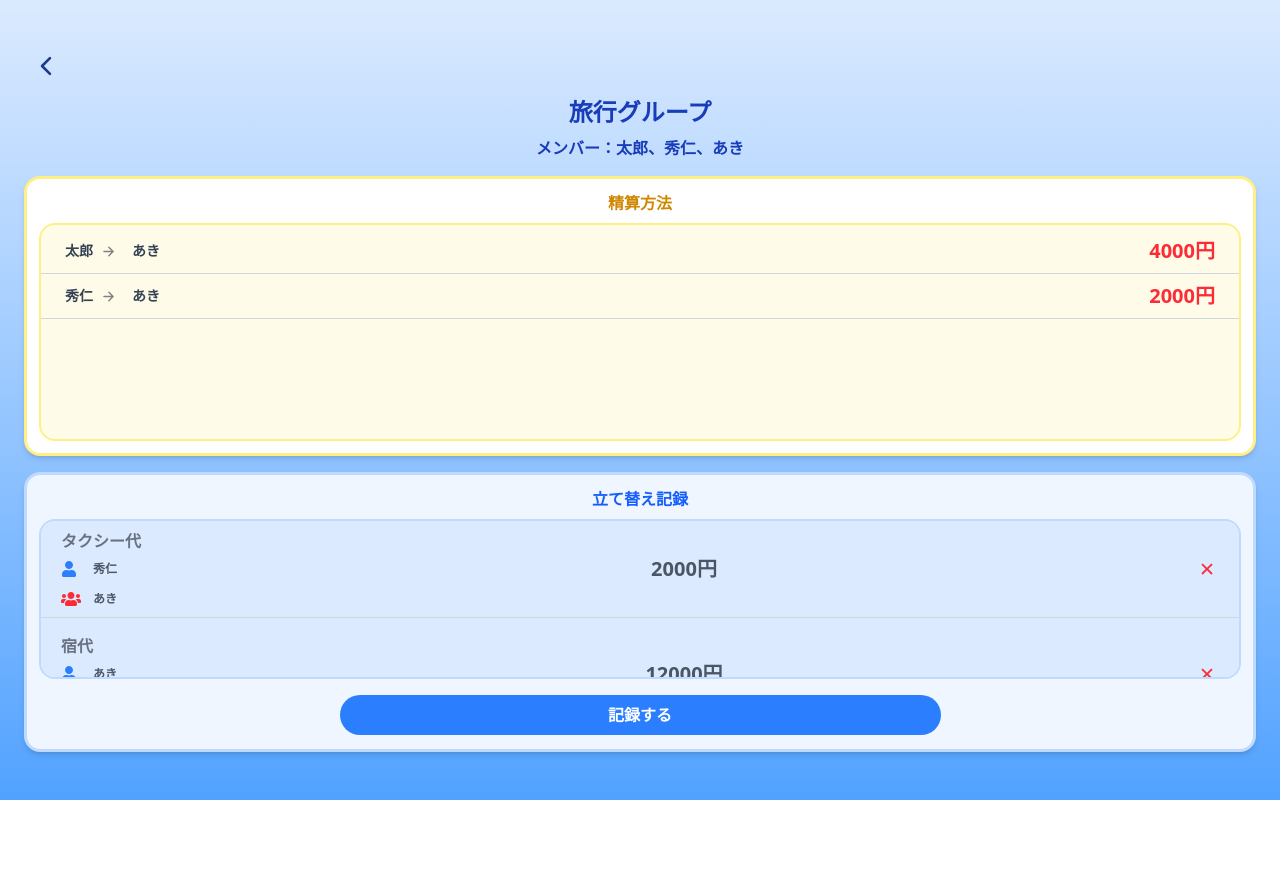
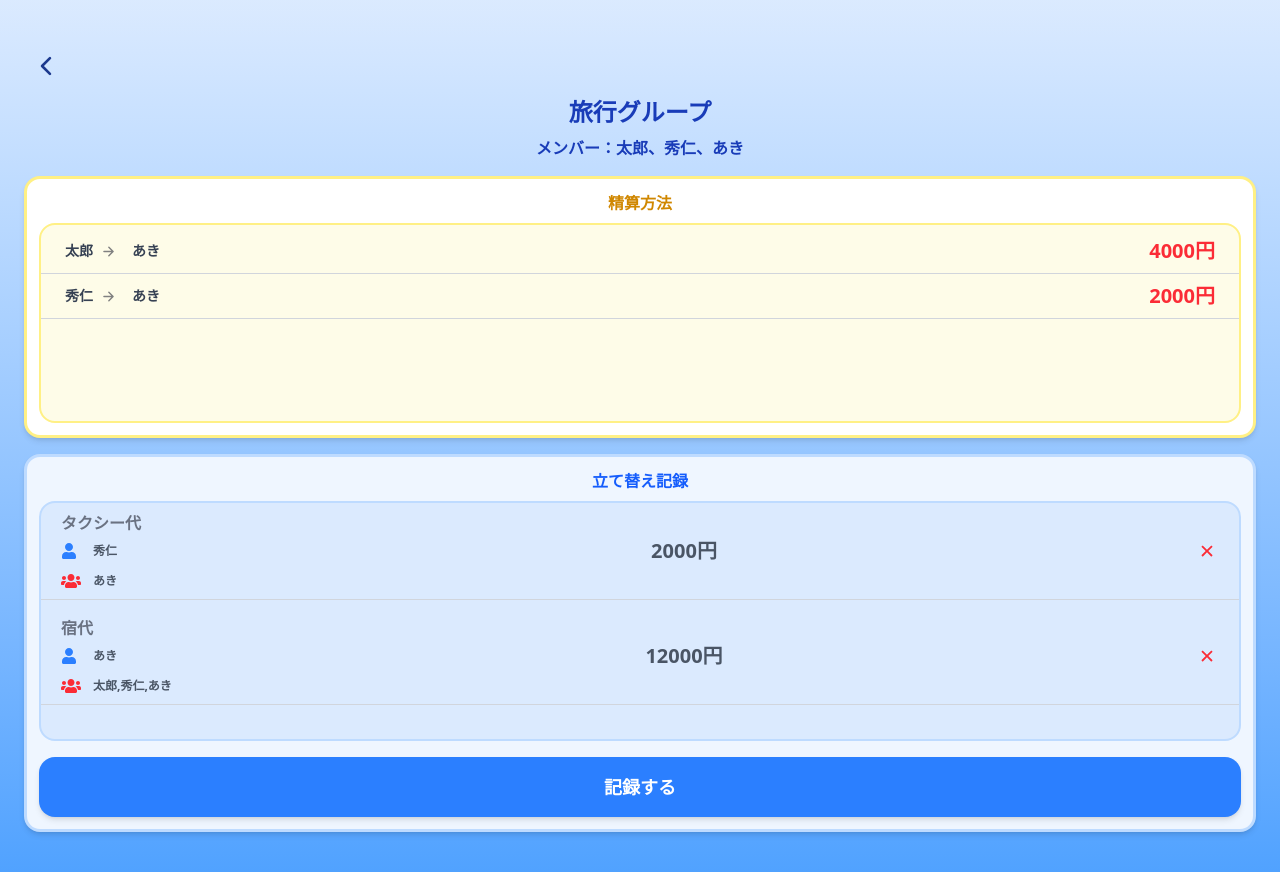
Before and after one commit to Hideto6/separate_check_w, a Next.js app: page /group in a window 1280 px wide. Before the commit the page ends 800 px from the top, so only its background shows below. Built offline with nearby package versions, Linux system fonts and the light colour scheme.

Commit message:
フロント編集

```diff
--- a/src/app/add_payment/page.tsx
+++ b/src/app/add_payment/page.tsx
@@ -153,7 +153,7 @@ export default function AddPaymentPage() {
 
           <button
             onClick={handleSubmit}
-            className="bg-blue-500 p-4 rounded-2xl text-white font-bold text-lg w-full hover:bg-blue-600 active:bg-blue-700 transition-colors shadow-md"
+            className="bg-blue-500 p-4 rounded-2xl text-white font-bold text-lg w-full hover:bg-blue-600 active:bg-blue-700 transition-colors shadow-md mt-4"
           >
             追加
           </button>
--- a/src/app/group/page.tsx
+++ b/src/app/group/page.tsx
@@ -62,9 +62,9 @@ export default function GroupPage() {
         </div>
       </div>
 
-      <div className="flex flex-col items-center bg-white w-full h-70 border-3 border-yellow-200 p-3 rounded-2xl mb-4 shadow-md">
+      <div className="flex flex-col items-center bg-white w-full h-full border-3 border-yellow-200 p-3 rounded-2xl mb-4 shadow-md">
         <div className="font-bold text-yellow-600 mb-2 text-base">精算方法</div>
-        <div className="w-full h-55 bg-yellow-50 border-2 border-yellow-200 overflow-y-auto py-3 rounded-2xl">
+        <div className="w-full h-50 bg-yellow-50 border-2 border-yellow-200 overflow-y-auto py-3 rounded-2xl">
           {settlements.map((s, index) => (
             <div
               key={index}
@@ -87,11 +87,11 @@ export default function GroupPage() {
         </div>
       </div>
 
-      <div className="flex flex-col items-center w-full h-70 bg-blue-50 p-3 rounded-2xl mb-4 border-3 border-blue-200 shadow-md">
+      <div className="flex flex-col items-center w-full h-full bg-blue-50 p-3 rounded-2xl mb-4 border-3 border-blue-200 shadow-md">
         <div className="font-bold text-blue-600 mb-2 text-base">
           立て替え記録
         </div>
-        <div className="flex flex-col justify-between w-full h-40 bg-blue-100 border-2 border-blue-200 rounded-2xl overflow-y-auto">
+        <div className="flex flex-col justify-start w-full h-60 bg-blue-100 border-2 border-blue-200 rounded-2xl overflow-y-auto">
           {records.map((r) => (
             <div
               key={r.id}
@@ -128,7 +128,7 @@ export default function GroupPage() {
         </div>
 
         <button
-          className="bg-blue-500 p-2 rounded-full text-white font-bold text-base w-1/2 block mt-4 hover:bg-blue-400 active:bg-blue-400 transition-colors"
+          className="bg-blue-500 p-4 rounded-2xl text-white font-bold text-lg w-full hover:bg-blue-600 active:bg-blue-700 transition-colors shadow-md mt-4"
           onClick={() => router.push("/add_payment")}
         >
           記録する
--- a/src/app/page.tsx
+++ b/src/app/page.tsx
@@ -70,7 +70,6 @@ export default function HomePage() {
           placeholder="メンバー名"
           value={memberName}
           onChange={(e) => setMemberName(e.target.value)}
-          onKeyDown={(e) => e.key === "Enter" && addMember()}
           className="flex-1 bg-white rounded-lg p-3 mr-2 border border-gray-400 focus:outline-none focus:ring-2 focus:ring-blue-500 transition-colors"
         />
         <button
```
